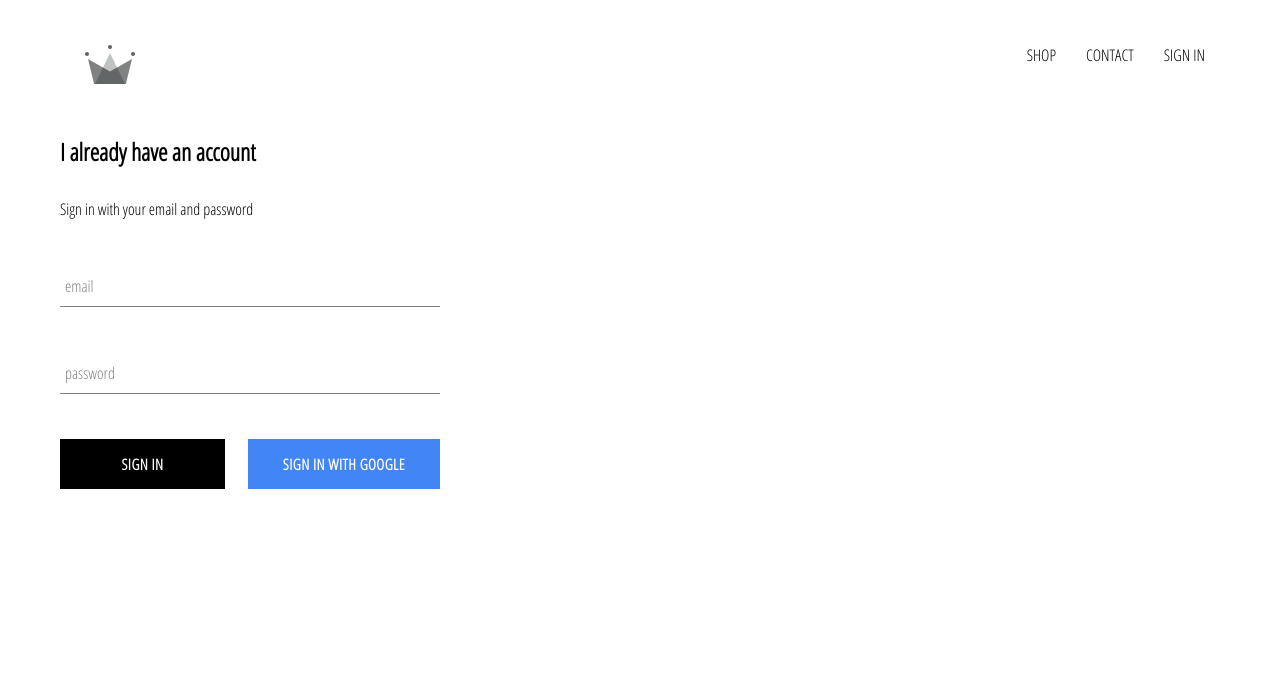
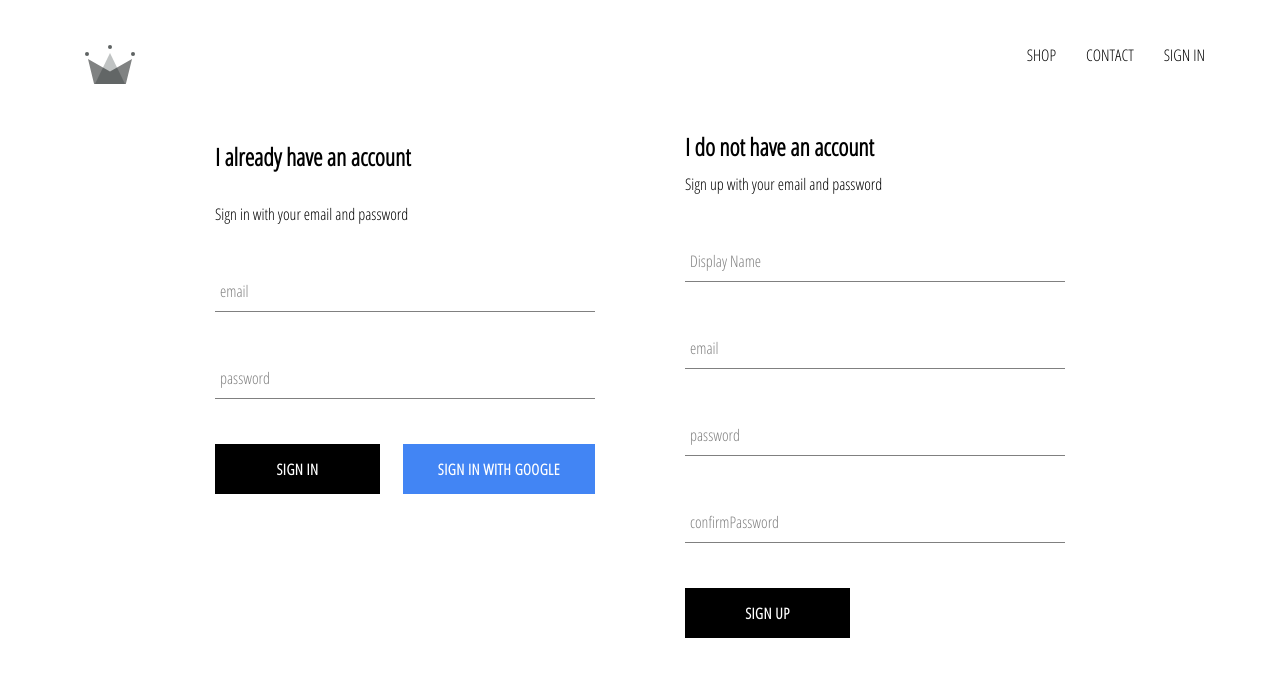
Before and after one commit to Waire214/waire-fashion-store, a React (Create React App) app: page /signin in a window 1280 px wide. Shown: the top 676 px of the page. Built offline with nearby package versions, Linux system fonts and the light colour scheme; no server answers.

Commit message:
implemented firebase utils, included  ability to store authenticated user into the firestore database

```diff
--- a/src/App.js
+++ b/src/App.js
@@ -25,15 +25,27 @@
   // to know when firebase realise somebody has logged in/out
   componentDidMount() {
     this.unsubscribeFromAuth = auth.onAuthStateChanged(async userAuth => {
+      // if userAuth is not null i.e not signed out
       if (userAuth) {
+        // saving the state of the app
         const userRef = await createUserProfileDocument(userAuth)
 
+        // check if the snapshot has changed
+        // we will check the state of the user, check the first state
+        // => snapshot
         userRef.onSnapshot(snapShot => {
-
+          this.setState({
+              currentUser: {
+                id: snapShot.id,
+                ...snapShot.data()
+              }
+          }, () => console.log(this.state.currentUser))
         })
+      }else{
+        // this.setState({ currentUser: user });
+        console.log(userAuth);
+        this.setState({currentUser: userAuth});
       }
-      // this.setState({ currentUser: user });
-      console.log(userAuth);
     })
   }
 // log user out
--- /dev/null
+++ b/src/components/sign-up/SignUpComponent.jsx
@@ -0,0 +1,98 @@
+import React from 'react'
+
+import FormInputComponent from '../form-input/FormInputComponent'
+import CustomButtonComponent from '../custom-button/CustomButtonComponent'
+
+import { auth, createUserProfileDocument } from '../../firebase/FirebaseUtil'
+
+import './SignUpStyles.scss'
+
+export class SignUpComponent extends React.Component {
+    constructor(props) {
+        super(props)
+
+        this.state = {
+            displayName: '',
+            email: '',
+            password: '',
+            confirmPassword: ''
+        }
+    }
+
+    handleSubmit = async event => {
+        event.preventDefault();
+        const { displayName, email, password, confirmPassword } = this.state
+
+        if(password !== confirmPassword) {
+            alert("passwords don't match")
+            return;
+        }
+        try {
+            const { user } = await auth.createUserWithEmailAndPassword(email, password)
+
+            await createUserProfileDocument(user, {displayName})
+            this.setState({
+                displayName: '',
+                email: '',
+                password: '',
+                confirmPassword: ''
+            })
+        } catch(error) {
+            console.log(error);
+        }
+    }
+
+    handleChange = event => {
+        const {name, value} = event.target
+
+        this.setState({[name]: value})
+    }
+
+
+    render() {
+        const { displayName, email, password, confirmPassword } = this.state
+        return (
+            <div className='sign-up'>
+                <h2 className='title'>I do not have an account</h2>
+                <span>Sign up with your email and password</span>
+                <form className='sign-ip-form' onSubmit={this.handleSubmit}>
+                    <FormInputComponent
+                        type='text'
+                        name='displayName'
+                        value={displayName}
+                        onChange={this.handleChange}
+                        label='Display Name'
+                        required
+                    />
+                    <FormInputComponent
+                        type='email'
+                        name='email'
+                        value={email}
+                        onChange={this.handleChange}
+                        label='email'
+                        required
+                    />
+                    <FormInputComponent
+                        type='password'
+                        name='password'
+                        value={password}
+                        onChange={this.handleChange}
+                        label='password'
+                        required
+                    />
+                    <FormInputComponent
+                        type='confirmPassword'
+                        name='confirmPassword'
+                        value={confirmPassword}
+                        onChange={this.handleChange}
+                        label='confirmPassword'
+                        required
+                    />
+                    <CustomButtonComponent type='submit'>SIGN UP</CustomButtonComponent>
+                </form>
+            </div>
+        )
+    }
+}
+
+export default SignUpComponent
--- /dev/null
+++ b/src/components/sign-up/SignUpStyles.scss
@@ -0,0 +1,9 @@
+.sign-up {
+    display: flex;
+    flex-direction: column;
+    width: 380px;
+
+    .title {
+      margin: 10px 0;
+    }
+  }
--- a/src/pages/sign-in-and-sign-up/SignInAndSignUpPage.jsx
+++ b/src/pages/sign-in-and-sign-up/SignInAndSignUpPage.jsx
@@ -1,12 +1,15 @@
 import React from 'react'
 
 import SignInComponent from '../../components/sign-in/SignInComponent'
+import SignUpComponent from '../../components/sign-up/SignUpComponent'
+
 import './SignInAndSignUpStyles.scss'
 
 const SignInAndSignUpPage = () => {
     return (
         <div className='sign-in-and-sign-up'>
             <SignInComponent />
+            <SignUpComponent />
         </div>
     )
 }
--- a/src/pages/sign-in-and-sign-up/SignInAndSignUpStyles.scss
+++ b/src/pages/sign-in-and-sign-up/SignInAndSignUpStyles.scss
@@ -0,0 +1,6 @@
+.sign-in-and-sign-up {
+    width: 850px;
+    display: flex;
+    justify-content: space-between;
+    margin: 30px auto;
+}
```
Also changed, not shown: src/firebase/FirebaseUtil.js (+7 -2 lines).
